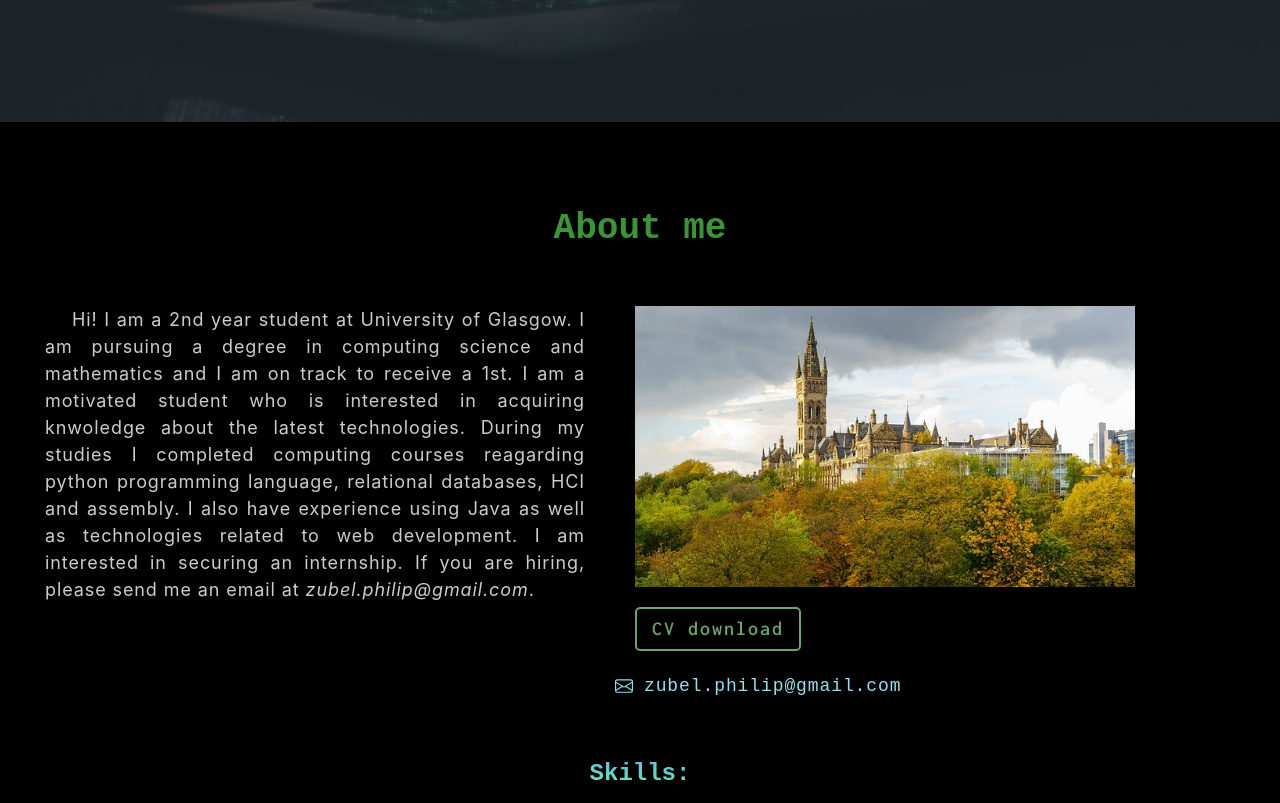
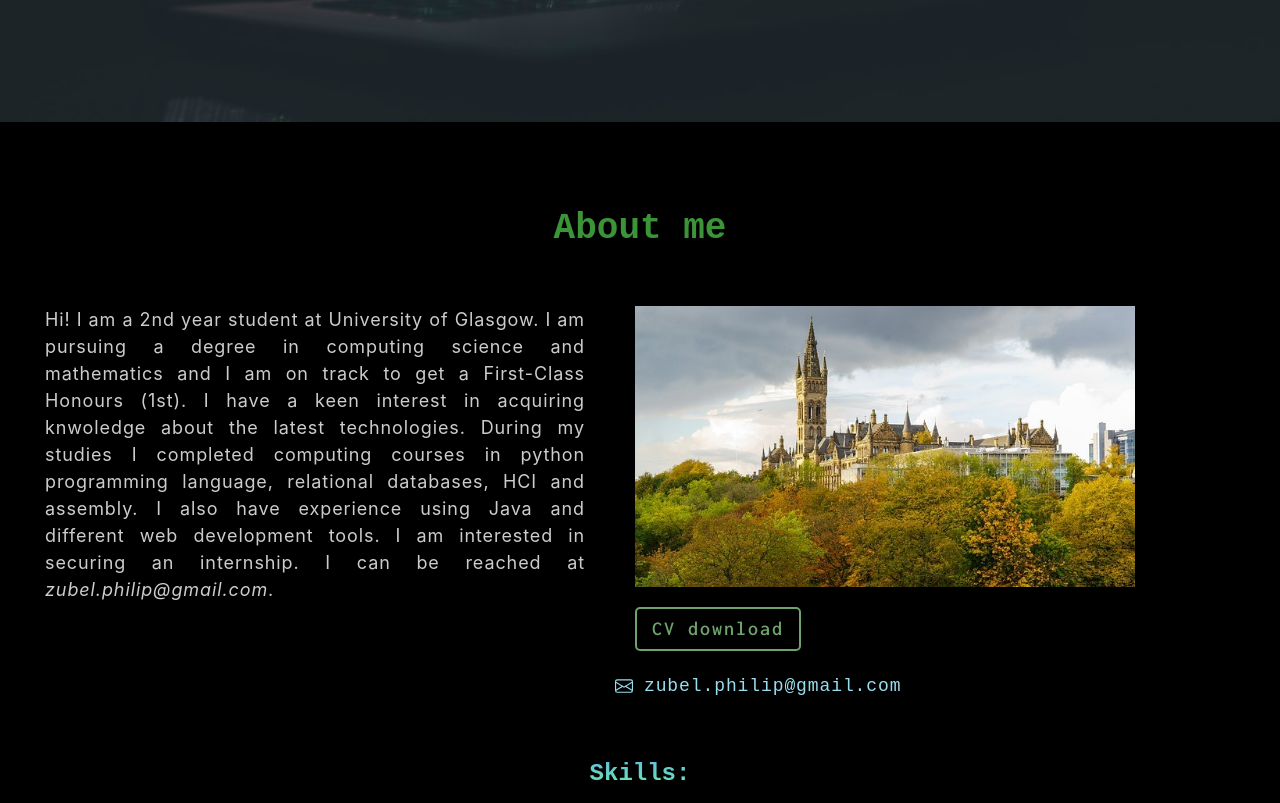
Before and after one commit to PhilipZubel/philipzubel.github.io, a plain HTML site: page index.html in a window 1280 px wide. Shown: the part 498-1301 px from the top of the page. Drawn offline with nearby package versions, Linux system fonts and the light colour scheme.

Commit message:
about me description upadated

```diff
--- a/index.html
+++ b/index.html
@@ -51,13 +51,13 @@
             <div class="row">
               <div class="col-6">
                 <article>
-                    <p> &nbsp &nbsp Hi! I am a 2nd year student at University of Glasgow.
+                    <p> Hi! I am a 2nd year student at University of Glasgow.
                         I am pursuing a degree in computing science and mathematics and
-                        I am on track to receive a 1st. I am a motivated student who is interested in acquiring
+                        I am on track to get a First-Class Honours (1st). I have a keen interest in acquiring
                         knwoledge about the latest technologies. During my studies I completed computing courses
-                        reagarding python programming language, relational databases, HCI and assembly. I also have
-                        experience using Java as well as technologies related to web development. I am
-                        interested in securing an internship. If you are hiring, please send me an email at
+                        in python programming language, relational databases, HCI and assembly. I also have
+                        experience using Java and different web development tools. I am
+                        interested in securing an internship.   I can be reached at
                         <i>zubel.philip@gmail.com</i>.
                         </p>
                 </article>
```
